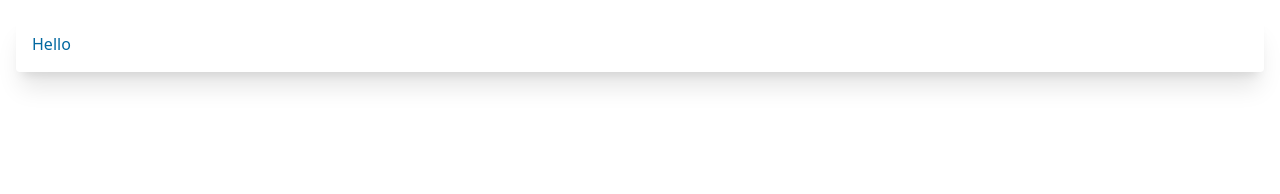
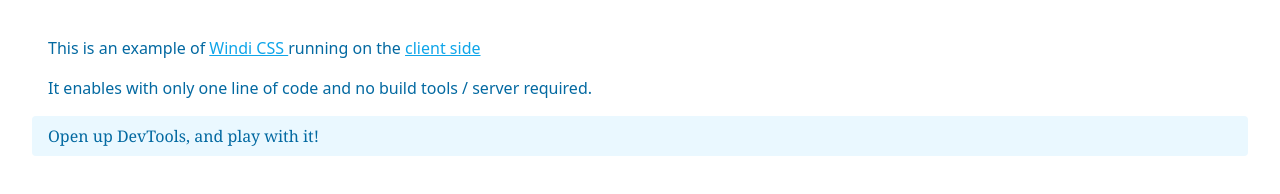
Before and after one commit to antfu/windicss-runtime-dom, a website with bundled scripts: page index.html in a window 1280 px wide. Built offline with nearby package versions, Linux system fonts and the light colour scheme.

Commit message:
chore: update demo

```diff
--- a/index.html
+++ b/index.html
@@ -4,14 +4,29 @@
   <meta charset="UTF-8">
   <meta http-equiv="X-UA-Compatible" content="IE=edge">
   <meta name="viewport" content="width=device-width, initial-scale=1.0">
-  <title>Document</title>
+  <title>Windi CSS Runtime DOM</title>
+  <script src="./dist/index.global.js"></script>
 </head>
 <body>
   <div class="p-4">
-    <div class="p-4 rounded shadow-xl text-light-blue-700">
-      Hello
+    <div class="px-8 py-1 rounded-xl hover:shadow-xl text-light-blue-700 transition-all duration-300">
+      <p>
+        This is an example of
+        <a href="https://github.com/windicss/windicss" target="_blank" class="text-light-blue-500">
+          Windi CSS
+        </a>
+        running on the
+        <a href="https://github.com/antfu/windicss-runtime-dom" target="_blank" class="text-light-blue-500">
+          client side
+        </a>
+      </p>
+      <p>
+        It enables with only one line of code and no build tools / server required.
+      </p>
+      <p class="font-serif rounded px-4 py-2 -mx-4 bg-light-blue-400 bg-opacity-10">
+        Open up DevTools, and play with it!
+      </p>
     </div>
   </div>
-  <script src="./dist/index.global.js"></script>
 </body>
 </html>
--- a/src/index.ts
+++ b/src/index.ts
@@ -19,6 +19,11 @@ declare global {
     console.warn('[windicss-runtime-dom] this package does not work for non-browser environment')
     return
   }
+
+  const visitedClasses = new Set()
+  const pendingClasses = new Set()
+  const visitedTags = new Set()
+  const pendingTags = new Set()
 
   const {
     extractInitial = true,
@@ -48,11 +53,6 @@ declare global {
       'background:#0ea5e9; color:white; padding: 1px 4px; border-radius: 3px;',
       '',
     )
-
-    const visitedClasses = new Set()
-    const pendingClasses = new Set()
-    const visitedTags = new Set()
-    const pendingTags = new Set()
 
     let _timer: number | undefined
 
@@ -149,5 +149,8 @@ declare global {
 
     if (extractInitial)
       extractAll()
+
+    if (timing === 'immediate' && extractInitial)
+      window.addEventListener('load', extractAll)
   }
 })()
```
